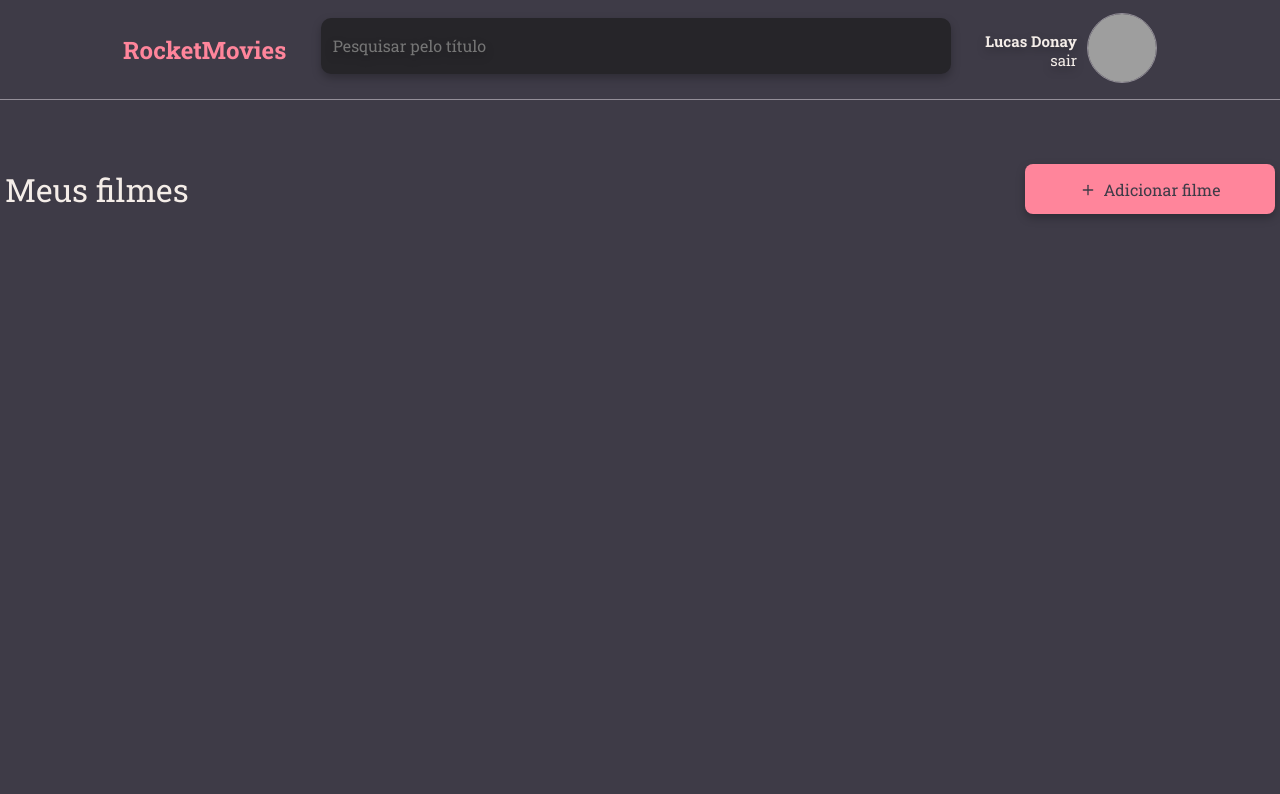
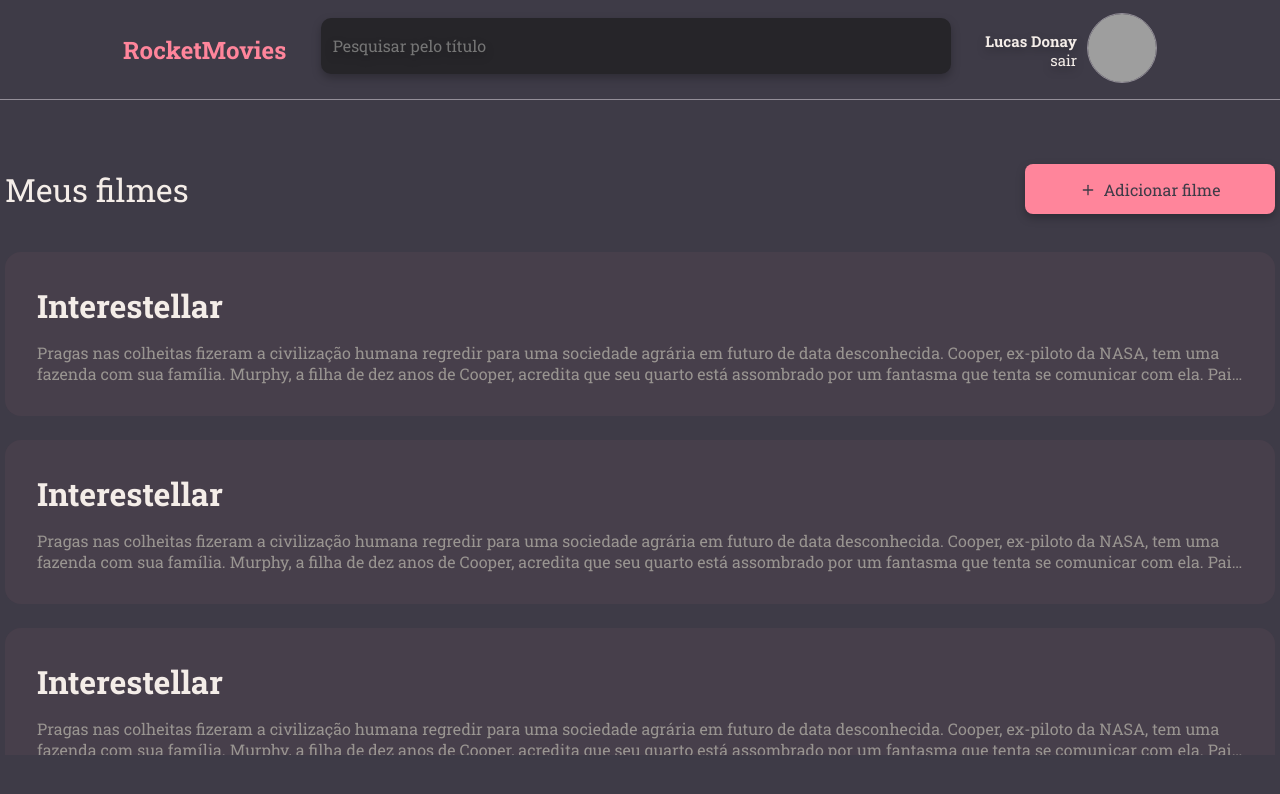
Before and after one commit to lucasdonay/explorer-rocketseat, a React (Vite) app in the folder stage-08-react/reactmovies/: page / in a window 1280 px wide. Shown: the top 794 px of the page. Built offline with nearby package versions, Linux system fonts and the light colour scheme; grey boxes are pictures that could not be loaded.

Commit message:
continuacao day 06

```diff
--- /dev/null
+++ b/stage-08-react/reactmovies/src/components/Movies/index.jsx
@@ -0,0 +1,40 @@
+import { Container } from './styles';
+
+export function Movies() {
+  return (
+    <Container>
+      <h1>Interestellar</h1>
+
+      <p>
+        Pragas nas colheitas fizeram a civilização humana regredir para uma
+        sociedade agrária em futuro de data desconhecida. Cooper, ex-piloto da
+        NASA, tem uma fazenda com sua família. Murphy, a filha de dez anos de
+        Cooper, acredita que seu quarto está assombrado por um fantasma que
+        tenta se comunicar com ela. Pai e filha descobrem que o "fantasma" é uma
+        inteligência desconhecida que está enviando mensagens codificadas
+        através de radiação gravitacional, deixando coordenadas em binário que
+        os levam até uma instalação secreta da NASA liderada pelo professor John
+        Brand. O cientista revela que um buraco de minhoca foi aberto perto de
+        Saturno e que ele leva a planetas que podem oferecer condições de
+        sobrevivência para a espécie humana. As "missões Lázaro" enviadas anos
+        antes identificaram três planetas potencialmente habitáveis orbitando o
+        buraco negro Gargântua: Miller, Edmunds e Mann – nomeados em homenagem
+        aos astronautas que os pesquisaram. Brand recruta Cooper para pilotar a
+        nave espacial Endurance e recuperar os dados dos astronautas; se um dos
+        planetas se mostrar habitável, a humanidade irá seguir para ele na
+        instalação da NASA, que é na realidade uma enorme estação espacial. A
+        partida de Cooper devasta Murphy. Além de Cooper, a tripulação da
+        Endurance é formada pela bióloga Amelia, filha de Brand; o cientista
+        Romilly, o físico planetário Doyle, além dos robôs TARS e CASE. Eles
+        entram no buraco de minhoca e se dirigem a Miller, porém descobrem que o
+        planeta possui enorme dilatação gravitacional temporal por estar tão
+        perto de Gargântua: cada hora na superfície equivale a sete anos na
+        Terra. Eles entram em Miller e descobrem que é inóspito já que é coberto
+        por um oceano raso e agitado por ondas enormes. Uma onda atinge a
+        tripulação enquanto Amelia tenta recuperar os dados de Miller, matando
+        Doyle e atrasando a partida. Ao voltarem para a Endurance, Cooper e
+        Amelia descobrem que 23 anos se passaram.
+      </p>
+    </Container>
+  );
+}
--- /dev/null
+++ b/stage-08-react/reactmovies/src/components/Movies/styles.js
@@ -0,0 +1,28 @@
+import styled from 'styled-components';
+
+export const Container = styled.button`
+  border: none;
+  background-color: ${({ theme }) => theme.COLORS.SECOND};
+  width: 100%;
+  display: flex;
+  flex-direction: column;
+  align-items: flex-start;
+  padding: 32px;
+  gap: 15px;
+  height: 222.85px;
+  border-radius: 16px;
+
+  h1 {
+    color: ${({ theme }) => theme.COLORS.WHITE};
+  }
+
+  > p {
+    overflow: hidden;
+    text-overflow: ellipsis;
+    text-align: left;
+    display: -webkit-box;
+    -webkit-line-clamp: 2;
+    -webkit-box-orient: vertical;
+    color: ${({ theme }) => theme.COLORS.GRAY_100};
+  }
+`;
--- a/stage-08-react/reactmovies/src/pages/Home/index.jsx
+++ b/stage-08-react/reactmovies/src/pages/Home/index.jsx
@@ -1,8 +1,9 @@
 
 import { Header } from '../../components/Header';
-import { Container, NewMovie } from './styles';
+import { Container, NewMovie,Content } from './styles';
 import { FiPlus } from "react-icons/fi";
 
+import { Movies } from '../../components/Movies';
 
 export function Home() {
   return (
@@ -20,6 +21,12 @@
               </NewMovie>
          </header>
 
+        <Content>
+          <Movies/>
+          <Movies/>
+          <Movies/>
+        </Content>
+
 
         </main>
 
--- a/stage-08-react/reactmovies/src/pages/Home/styles.js
+++ b/stage-08-react/reactmovies/src/pages/Home/styles.js
@@ -35,6 +35,9 @@
 export const Content = styled.div`
   max-height: calc(100vh - 297px);
   overflow-y: auto;
+  display: flex;
+  gap: 24px;
+  flex-direction: column;
 
   ::-webkit-scrollbar {
     width: 8px;
```
